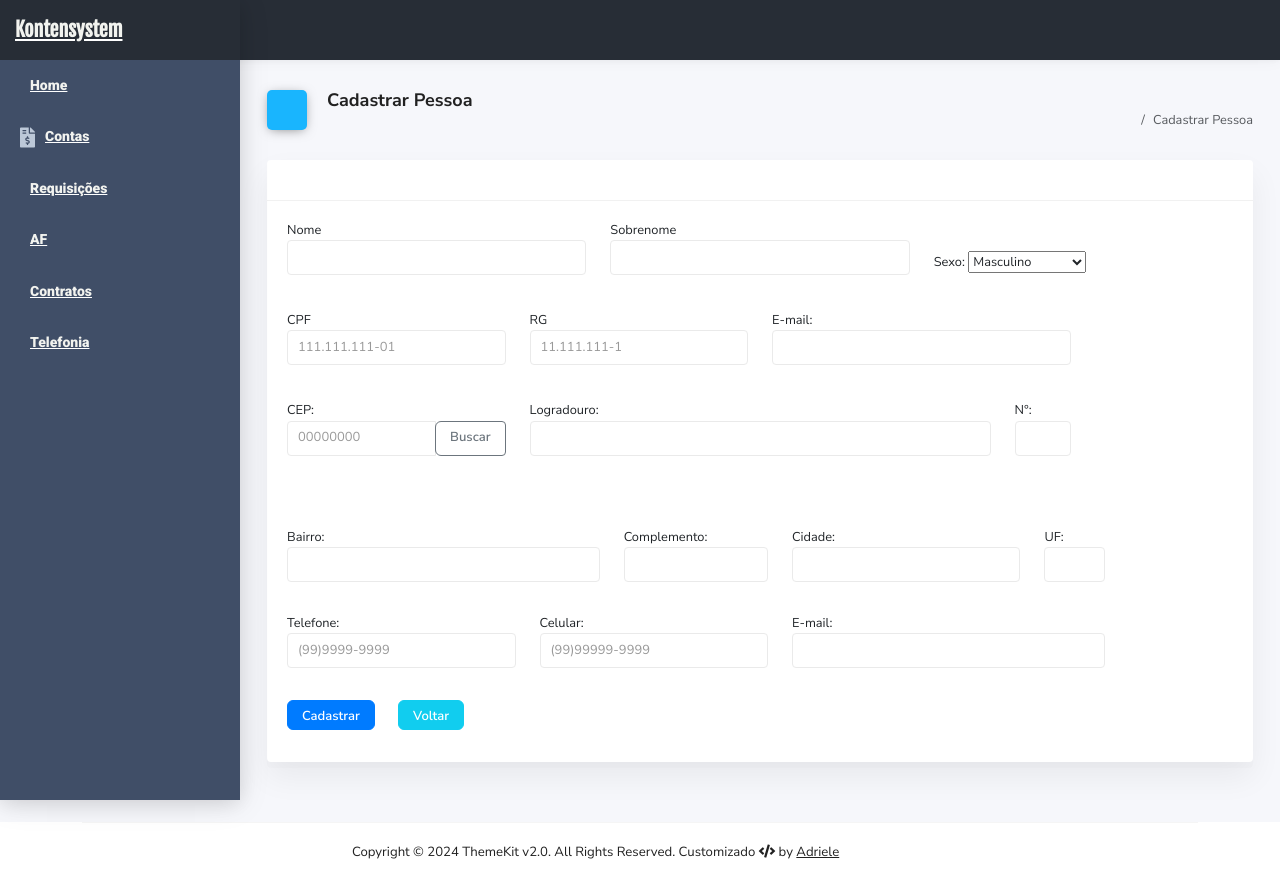
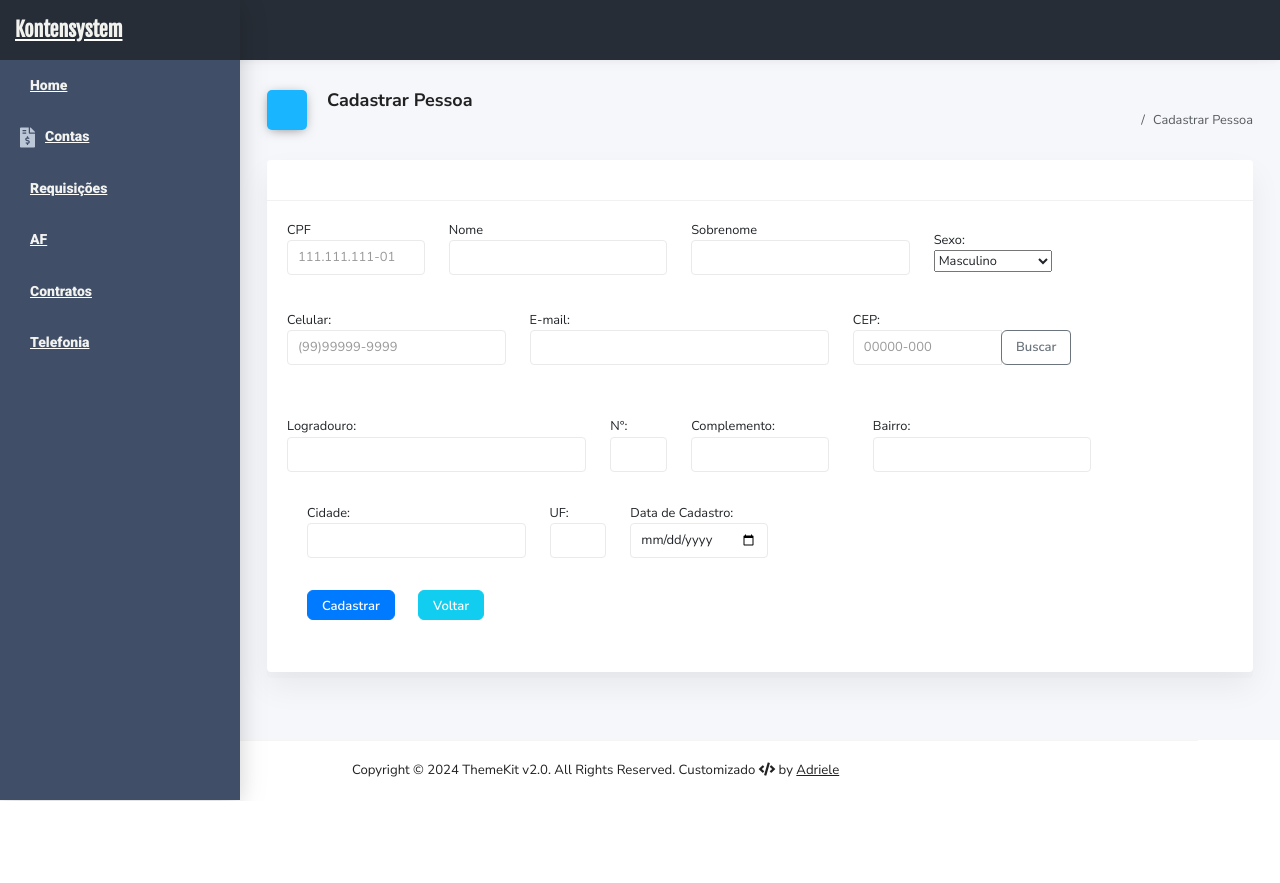
Before and after one commit to DriMoraes01/pi01, a CodeIgniter app: page /accountsystem/index.php/pessoa/cadastrar in a window 1280 px wide. After the commit the page ends 801 px from the top, so only its background shows below. Run offline with CodeIgniter, Linux system fonts and the light colour scheme; data comes from the database, SQL or seed files in the repository; style sheets or scripts are compiled from the project's sources; some libraries are stand-ins or nearby versions.

Commit message:
ajustes no controller pessoa
alterações no controller pessoa e na view de cadastrar pessoa

```diff
--- a/application/config/database.php
+++ b/application/config/database.php
@@ -78,7 +78,7 @@ $db['default'] = array(
 	'hostname' => 'localhost',
 	'username' => 'root',
 	'password' => '',
-	'database' => 'teste',
+	'database' => 'helponpets',
 	'dbdriver' => 'mysqli',
 	'dbprefix' => '',
 	'pconnect' => FALSE,
--- a/application/controllers/Pessoa.php
+++ b/application/controllers/Pessoa.php
@@ -49,22 +49,21 @@ class Pessoa extends CI_Controller {
 			redirect($this->router->fetch_class());
 		}
 
+		$this->form_validation->set_rules('cpf', 'CPF', 'trim|min_length[1]|max_length[14]|required');
 		$this->form_validation->set_rules('nome', 'Nome', 'trim|min_length[1]|max_length[100]|required');
 		$this->form_validation->set_rules('sobrenome', 'Sobrenome', 'trim|min_length[1]|max_length[255]|required');
-		$this->form_validation->set_rules('cpf', 'CPF', 'trim|min_length[1]|max_length[14]|required');
-		$this->form_validation->set_rules('rg', 'RG', 'trim|min_length[1]|max_length[14]|required');
-		$this->form_validation->set_rules('bairro', 'Bairro', 'trim|min_length[1]|max_length[255]|required');
+		$this->form_validation->set_rules('sexo', 'Sexo', 'trim|min_length[5]|max_length[10]|required');
+		$this->form_validation->set_rules('celular', 'Celular', 'trim|min_length[9]|max_length[14]|required');
+		$this->form_validation->set_rules('email', 'E-mail', 'trim|min_length[1]|max_length[255]');
+		$this->form_validation->set_rules('cep', 'CEP', 'trim|min_length[8]|max_length[9]|required');
+		$this->form_validation->set_rules('logradouro', 'Logradouro', 'trim|min_length[1]|max_length[255]|required');
+		$this->form_validation->set_rules('numero', 'Número', 'trim|min_length[1]|max_length[50]|required');
 		$this->form_validation->set_rules('complemento', 'Complemento', 'trim|min_length[1]|max_length[100]');
-		$this->form_validation->set_rules('numero', 'Número', 'trim|min_length[1]|max_length[50]|required');
-		$this->form_validation->set_rules('localidade', 'Cidade', 'trim|min_length[1]|max_length[255]|required');
+		$this->form_validation->set_rules('bairro', 'Bairro', 'trim|min_length[1]|max_length[100]|required');
+		$this->form_validation->set_rules('localidade', 'Cidade', 'trim|min_length[1]|max_length[50]|required');
 		$this->form_validation->set_rules('uf', 'Estado', 'trim|exact_length[2]|required');
-		$this->form_validation->set_rules('cep', 'CEP', 'trim|min_length[8]|max_length[9]');
-		$this->form_validation->set_rules('telefone', 'Telefone', 'trim|min_length[10]|max_length[14]|required');
-		$this->form_validation->set_rules('celular', 'Celular', 'trim|min_length[9]|max_length[14]');
-		$this->form_validation->set_rules('email', 'E-mail', 'trim|min_length[10]|max_length[255]');
-		$this->form_validation->set_rules('data_cadastro', 'Data de Cadastro', 'trim|min_length[10]|max_length[20]');
-		$this->form_validation->set_rules('sexo', 'Sexo', 'trim|min_length[5]|max_length[10]|required');
-		$this->form_validation->set_rules('logradouro', 'Logradouro', 'trim|min_length[1]|max_length[255]|required');
+		$this->form_validation->set_rules('data_cadastro', 'Data de Cadastro', 'trim|min_length[1]|max_length[20]');
+
 
 
 		if (!$this->form_validation->run()) {
@@ -87,21 +86,21 @@ class Pessoa extends CI_Controller {
 		}else{
 
 			//cadastrar
+			$data['cpf'] = $this->input->post('cpf');
 			$data['nome'] = $this->input->post('nome');
 			$data['sobrenome'] = $this->input->post('sobrenome');
-			$data['cpf'] = $this->input->post('cpf');
-			$data['rg'] = $this->input->post('rg');
+			$data['sexo'] = $this->input->post('sexo');
+			$data['celular'] = $this->input->post('celular');
+			$data['email'] = $this->input->post('email');
+			$data['cep'] = $this->input->post('cep');
+			$data['logradouro'] = $this->input->post('logradouro');
+			$data['numero'] = $this->input->post('numero');
+			$data['complemento'] = $this->input->post('complemento');
 			$data['bairro'] = $this->input->post('bairro');
-			$data['complemento'] = $this->input->post('complemento');
-			$data['numero'] = $this->input->post('numero');
 			$data['localidade'] = $this->input->post('localidade');
 			$data['uf'] = $this->input->post('uf');
-			$data['cep'] = $this->input->post('cep');
-			$data['telefone'] = $this->input->post('telefone');
-			$data['celular'] = $this->input->post('celular');
-			$data['email'] = $this->input->post('email');
-			$data['sexo'] = $this->input->post('sexo');
-			$data['logradouro'] = $this->input->post('logradouro');
+			$data['data_cadastro'] = $this->input->post('data_cadastro');
+			$data['ultima_alteracao'] = $this->input->post('ultima_alteracao');
 
 
 			$data = html_escape($data);
@@ -123,9 +122,9 @@ class Pessoa extends CI_Controller {
 			redirect($this->router->fetch_class());
 
 		}else{
-			/*$this->form_validation->set_rules('nome', 'Nome', 'trim|min_length[1]|max_length[100]|required');
+			$this->form_validation->set_rules('nome', 'Nome', 'trim|min_length[1]|max_length[100]|required');
 			$this->form_validation->set_rules('sobrenome', 'Sobrenome', 'trim|min_length[1]|max_length[255]|required');
-			$this->form_validation->set_rules('bairro', 'Bairro', 'trim|min_length[1]|max_length[255]|required');
+			/*$this->form_validation->set_rules('bairro', 'Bairro', 'trim|min_length[1]|max_length[255]|required');
 			$this->form_validation->set_rules('complemento', 'Complemento', 'trim|min_length[1]|max_length[100]');
 			$this->form_validation->set_rules('numero', 'Número', 'trim|min_length[1]|max_length[50]|required');
 			$this->form_validation->set_rules('localidade', 'Cidade', 'trim|min_length[1]|max_length[255]|required');
@@ -134,7 +133,7 @@ class Pessoa extends CI_Controller {
 			$this->form_validation->set_rules('telefone', 'Telefone', 'trim|min_length[10]|max_length[14]|required');
 			$this->form_validation->set_rules('celular', 'Celular', 'trim|min_length[9]|max_length[14]');
 			$this->form_validation->set_rules('email', 'E-mail', 'trim|min_length[10]|max_length[255]');
-			$this->form_validation->set_rules('logradouro', 'Logradouro', 'trim|min_length[1]|max_length[255]|required');	*/
+			$this->form_validation->set_rules('logradouro', 'Logradouro', 'trim|min_length[1]|max_length[255]|required');*/
 
 
 
@@ -163,7 +162,7 @@ class Pessoa extends CI_Controller {
 			}else{
 				$data['nome'] = $this->input->post('nome');
 				$data['sobrenome'] = $this->input->post('sobrenome');
-				$data['bairro'] = $this->input->post('bairro');
+				/*$data['bairro'] = $this->input->post('bairro');
 				$data['complemento'] = $this->input->post('complemento');
 				$data['numero'] = $this->input->post('numero');
 				$data['localidade'] = $this->input->post('localidade');
@@ -172,11 +171,11 @@ class Pessoa extends CI_Controller {
 				$data['telefone'] = $this->input->post('telefone');
 				$data['celular'] = $this->input->post('celular');
 				$data['email'] = $this->input->post('email');
-				$data['logradouro'] = $this->input->post('logradouro');
+				$data['logradouro'] = $this->input->post('logradouro');	*/
 
 				$data = html_escape($data);
 
-				$this->core_model->update('pessoa', $data, array('id' => $id));
+				$this->core_model->update('people', $data, array('id' => $id));
 
 
 				$this->session->set_flashdata('sucesso', 'Dados atualizados com sucesso!');
--- a/application/helpers/funcao_helper.php
+++ b/application/helpers/funcao_helper.php
@@ -62,3 +62,11 @@ function formata_data_banco_sem_hora($string) {
 
     return $dia . '/' . $mes_num . '/' . $ano;
 }
+
+function idade($data_nascimento){
+
+    $data_atual = date('Y');
+    $idade = $data_atual - $data_nascimento;
+    return $idade;
+
+}
--- a/application/models/Core_model.php
+++ b/application/models/Core_model.php
@@ -183,4 +183,5 @@ class Core_model extends CI_Model{
         return false;
     }
 
+
 }
--- a/application/views/pessoa/cadastrar.php
+++ b/application/views/pessoa/cadastrar.php
@@ -36,17 +36,22 @@
                         <div class="card-body">
                             <form name="form_core" method="POST">
                                 <div class="form-group row">
-                                    <div class="col-md-4 mb-20">
+                                    <div class="col-md-2 mb-20">
+                                        <label>CPF</label>
+                                        <input type="text" class="form-control" id="cpf" name="cpf" value="<?= set_value('cpf'); ?>" placeholder="111.111.111-01">
+                                        <?= form_error('cpf', '<div class="text-danger">', '</div>'); ?>
+                                    </div>
+                                    <div class="col-md-3 mb-20">
                                         <label>Nome</label>
-                                        <input type="text" class="form-control" name="nome" value="<?= set_value('nome'); ?>" style="text-transform: uppercase;">
+                                        <input type="text" class="form-control" id="nome" name="nome" value="<?= set_value('nome'); ?>" style="text-transform: uppercase;">
                                         <?= form_error('nome', '<div class="text-danger">', '</div>'); ?>
                                     </div>
-                                    <div class="col-md-4 mb-20">
+                                    <div class="col-md-3 mb-20">
                                         <label>Sobrenome</label>
-                                        <input type="text" class="form-control" name="sobrenome" value="<?= set_value('sobrenome'); ?>" style="text-transform: uppercase;">
+                                        <input type="text" class="form-control" id="sobrenome" name="sobrenome" value="<?= set_value('sobrenome'); ?>" style="text-transform: uppercase;">
                                         <?= form_error('sobrenome', '<div class="text-danger">', '</div>'); ?>
                                     </div>
-                                    <div class="col-md-3 mt-30">
+                                    <div class="col-md-2 mt-10">
                                         <div class="form-group">
                                             <label for="sexo">Sexo:</label>
                                             <select name="sexo" id="sexo">
@@ -59,15 +64,12 @@
                                     </div>
                                 </div>
                                 <div class="form-group row">
-                                    <div class="col-md-3 mb-20">
-                                        <label>CPF</label>
-                                        <input type="text" class="form-control" name="cpf" value="<?= set_value('cpf'); ?>" placeholder="111.111.111-01">
-                                        <?= form_error('cpf', '<div class="text-danger">', '</div>'); ?>
+                                    <div class="col-md-3 ">
+                                        <div class="form-group">
+                                            <label for="celular">Celular:</label>
+                                            <input type="text" class="form-control" id="celular" name="celular" placeholder="(99)99999-9999">
+                                            <?= form_error('celular', '<div class="text-danger">', '</div>'); ?>
                                         </div>
-                                    <div class="col-md-3 mb-20">
-                                        <label>RG</label>
-                                        <input type="text" class="form-control" name="rg" value="<?= set_value('rg'); ?>" placeholder="11.111.111-1">
-                                        <?= form_error('rg', '<div class="text-danger">', '</div>'); ?>
                                     </div>
                                     <div class="col-md-4">
                                         <div class="form-group">
@@ -76,19 +78,19 @@
                                             <?= form_error('email', '<div class="text-danger">', '</div>'); ?>
                                         </div>
                                     </div>
-                                </div>
-                                <div class="form-group row">
                                     <div class="col-md-3 mb-20">
                                         <label for="cep">CEP:</label>
                                         <div class="input-group mb-3">
-                                            <input type="text" class="form-control" placeholder="00000000" id="cep" name="cep" maxlength="8" onblur="pesquisacep(this.value)">
+                                            <input type="text" class="form-control" placeholder="00000-000" id="cep" name="cep" maxlength="9" onblur="pesquisacep(this.value)">
                                             <div class="input-group-append">
                                                 <button class="btn btn-outline-secondary" type="button">Buscar</button>
                                             </div>
                                             <?= form_error('cep', '<div class="text-danger">', '</div>'); ?>
                                         </div>
                                     </div>
-                                    <div class="col-md-6">
+                                </div>
+                                <div class="form-group row">
+                                    <div class="col-md-4">
                                         <div class="form-group">
                                             <label for="logradouro">Logradouro:</label>
                                             <input type="text" class="form-control" id="logradouro" name="logradouro">
@@ -103,10 +105,13 @@
                                             <small></small>
                                         </div>
                                     </div>
+                                    <div class="col-md-2">
+                                        <div class="form-group">
+                                            <label for="complemento">Complemento:</label>
+                                            <input type="text" class="form-control" id="complemento" name="complemento">
                                         </div>
                                     </div>
-                            <div class="form-group row">
-                                <div class="col-md-4 ml-20">
+                                    <div class="col-md-3 ml-20">
                                         <div class="form-group">
                                             <label for="bairro">Bairro:</label>
                                             <input type="text" class="form-control" id="bairro" name="bairro">
@@ -114,13 +119,9 @@
                                             <small></small>
                                         </div>
                                     </div>
-                                <div class="col-md-2">
-                                    <div class="form-group">
-                                        <label for="complemento">Complemento:</label>
-                                        <input type="text" class="form-control" id="complemento" name="complemento">
                                 </div>
-                                </div>
-                                <div class="col-md-3">
+                                <div class="form-group row">
+                                    <div class="col-md-3 ml-20">
                                         <div class="form-group">
                                             <label for="localidade">Cidade:</label>
                                             <input type="text" class="form-control" id="localidade" name="localidade">
@@ -136,26 +137,11 @@
                                             <small></small>
                                         </div>
                                     </div>
-                            </div>
-                            <div class="form-group row">
-                                <div class="col-md-3 ml-20">
+                                    <div class="col-md-2">
                                         <div class="form-group">
-                                        <label for="telefone">Telefone:</label>
-                                        <input type="text" class="form-control" id="telefone" name="telefone" placeholder="(99)9999-9999">
-                                    </div>
-                                </div>
-                                <div class="col-md-3">
-                                    <div class="form-group">
-                                        <label for="celular">Celular:</label>
-                                        <input type="text" class="form-control" id="celular" name="celular" placeholder="(99)99999-9999">
-                                        <?= form_error('celular', '<div class="text-danger">', '</div>'); ?>
-                                    </div>
-                                </div>
-                                <div class="col-md-4">
-                                    <div class="form-group">
-                                        <label for="email">E-mail:</label>
-                                        <input type="text" class="form-control" id="email" name="email">
-                                        <?= form_error('email', '<div class="text-danger">', '</div>'); ?>
+                                            <label for="data_cadastro">Data de Cadastro:</label>
+                                            <input type="date" class="form-control" id="data_cadastro" name="data_cadastro">
+                                            <?= form_error('data_cadastro', '<div class="text-danger">', '</div>'); ?>
                                             <small></small>
                                         </div>
                                     </div>
@@ -168,6 +154,7 @@
                                         </div>
                                     </div>
                                 </div>
+                            </div>
                         </form>
                     </div>
                 </div>
```
Also changed, not shown: application/views/pessoa/alterar.php (+7 -6 lines), application/views/pessoa/index.php (+5 -7 lines). Lines whose indentation alone changed are shown as unchanged.
